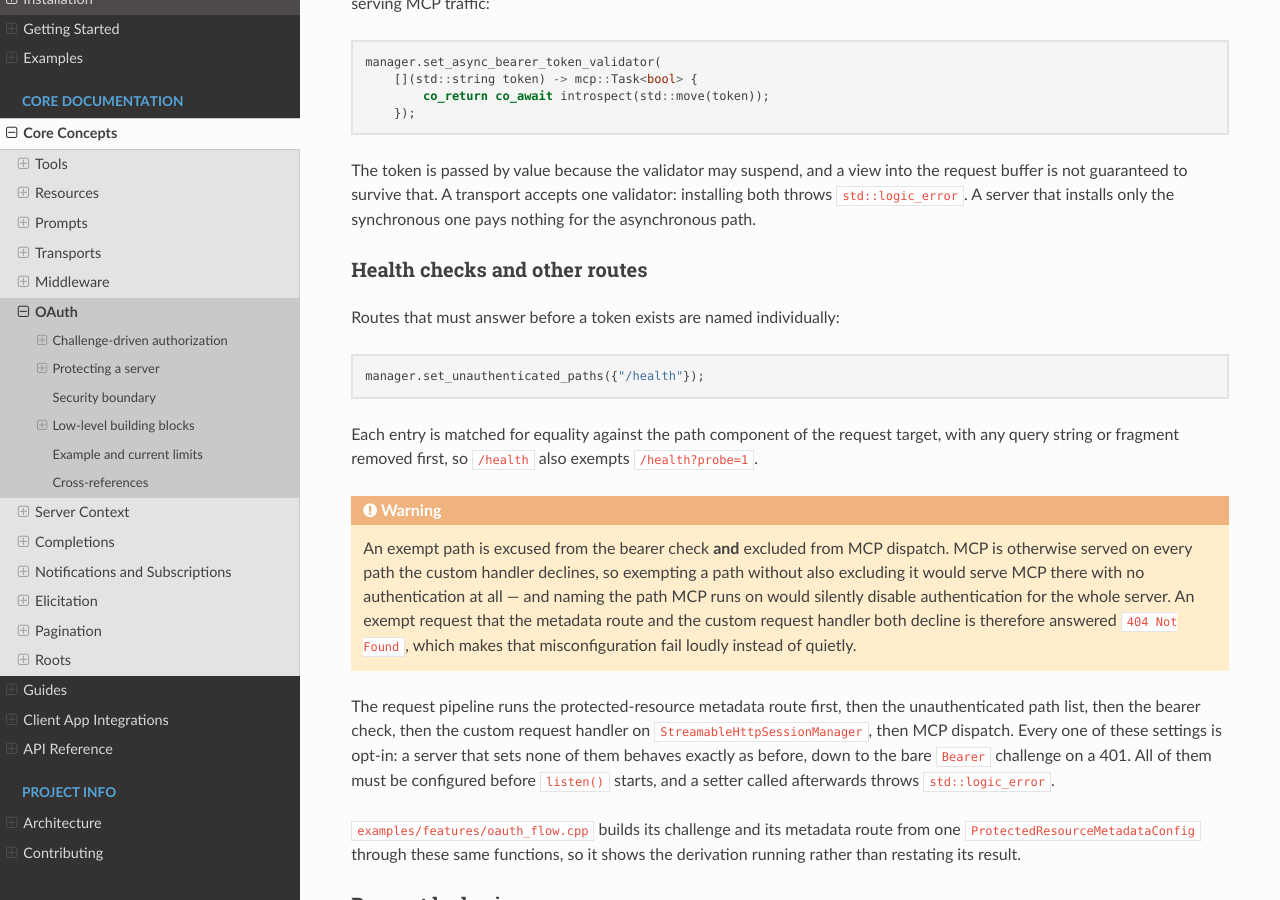
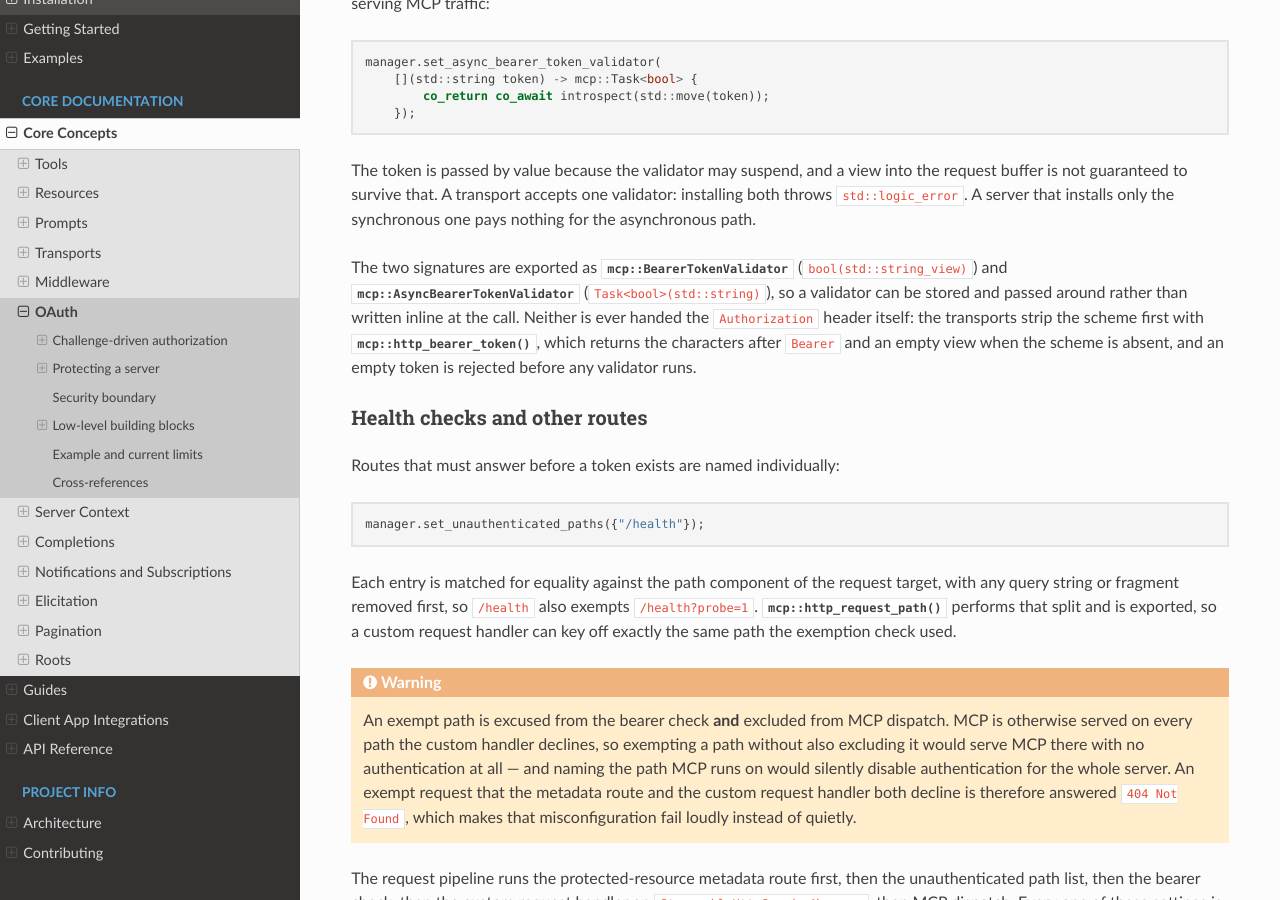
Before and after one commit to yurirocha15/mcp-cpp-sdk, a Sphinx documentation site: the page built from docs/concepts/oauth.rst, in a window 1280 px wide and 900 px high, scrolled down 3295 px. Built offline with Sphinx 7.4.7 and the Read the Docs theme 3.1.0, drawn with Linux system fonts in a browser that asks for light colours.

Commit message:
docs(oauth): document the exported bearer and request-path helpers

```diff
--- a/docs/concepts/oauth.rst
+++ b/docs/concepts/oauth.rst
@@ -203,6 +203,15 @@ the request buffer is not guaranteed to survive that. A transport accepts one
 validator: installing both throws ``std::logic_error``. A server that installs
 only the synchronous one pays nothing for the asynchronous path.
 
+The two signatures are exported as :cpp:type:`mcp::BearerTokenValidator`
+(``bool(std::string_view)``) and :cpp:type:`mcp::AsyncBearerTokenValidator`
+(``Task<bool>(std::string)``), so a validator can be stored and passed around
+rather than written inline at the call. Neither is ever handed the
+``Authorization`` header itself: the transports strip the scheme first with
+:cpp:func:`mcp::http_bearer_token`, which returns the characters after
+``Bearer`` and an empty view when the scheme is absent, and an empty token is
+rejected before any validator runs.
+
 Health checks and other routes
 ~~~~~~~~~~~~~~~~~~~~~~~~~~~~~~
 
@@ -214,7 +223,9 @@ Routes that must answer before a token exists are named individually:
 
 Each entry is matched for equality against the path component of the request
 target, with any query string or fragment removed first, so ``/health`` also
-exempts ``/health?probe=1``.
+exempts ``/health?probe=1``. :cpp:func:`mcp::http_request_path` performs that
+split and is exported, so a custom request handler can key off exactly the same
+path the exemption check used.
 
 .. warning::
 
```
